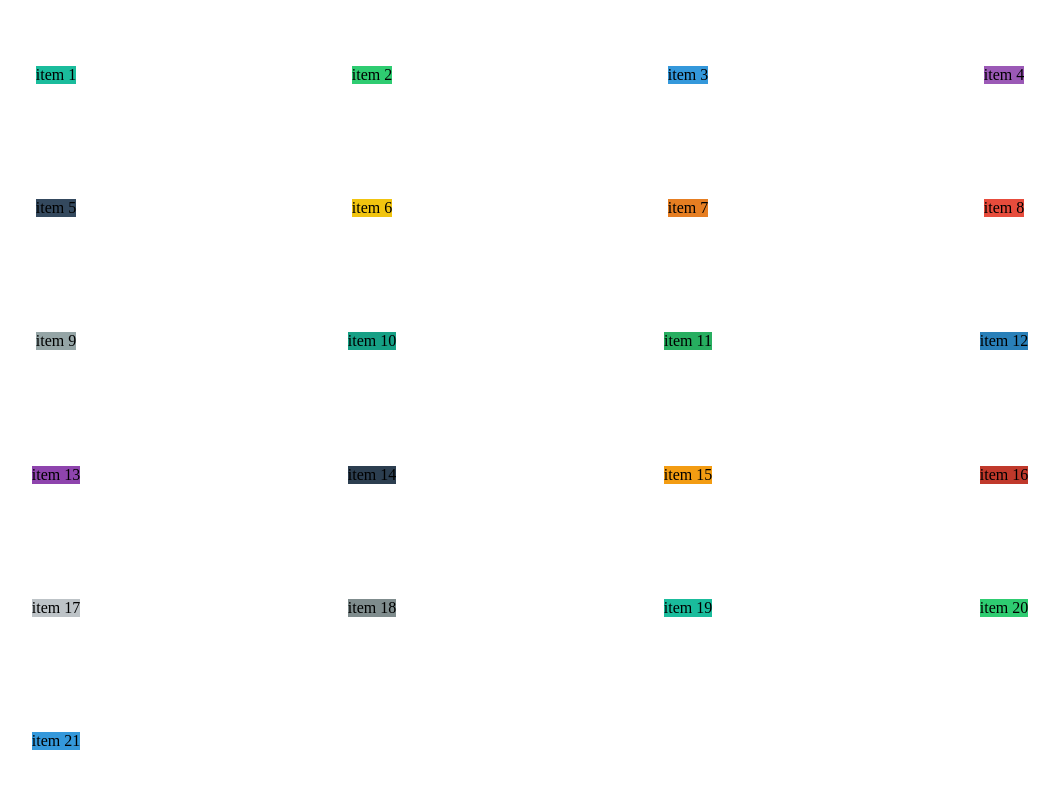
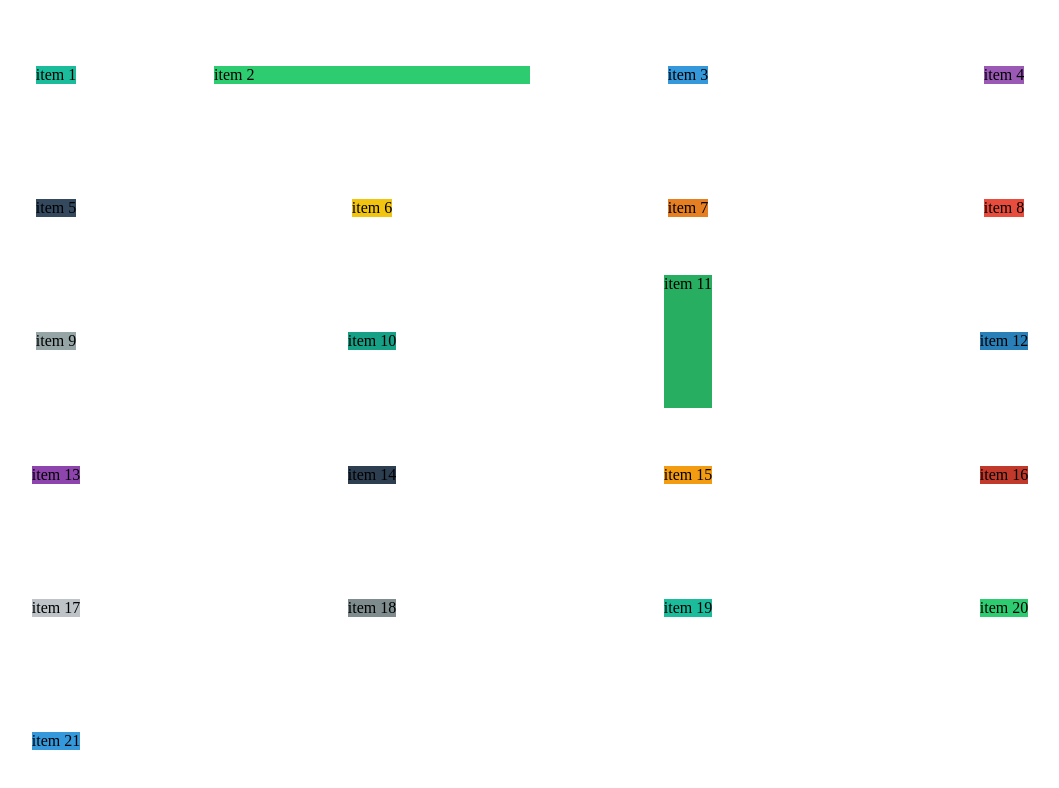
Before and after one commit to amsornet/css_grid, a plain HTML site: page index.html in a window 1280 px wide. Shown: the whole page, without its empty margins (110-1169 px from the left). Drawn offline with Linux system fonts and the light colour scheme.

Commit message:
justify-self align-self

```diff
--- a/main.css
+++ b/main.css
@@ -5,3 +5,11 @@
   justify-items: center;
   align-items: center;
 }
+
+.item-2 {
+  justify-self: stretch;
+}
+
+.item-11 {
+  align-self: stretch;
+}
```
